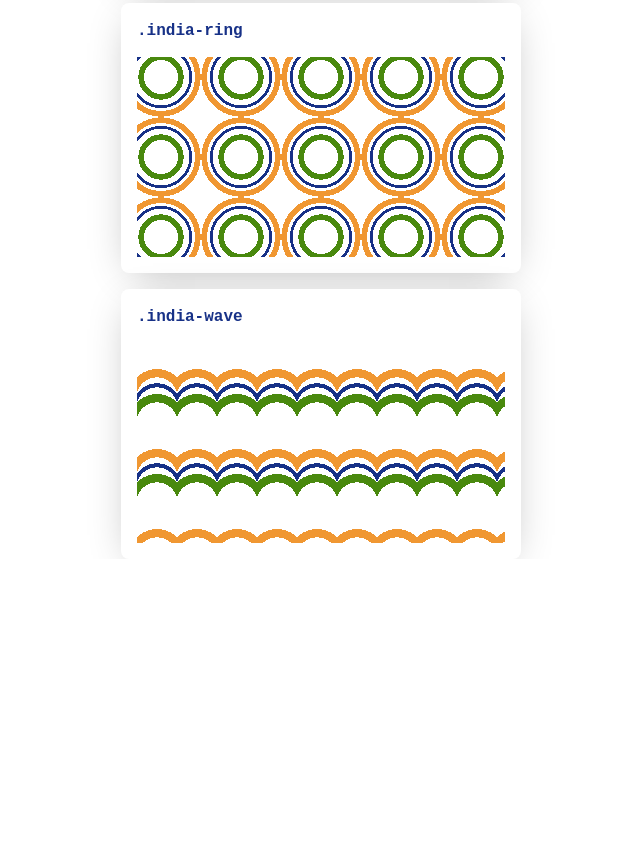
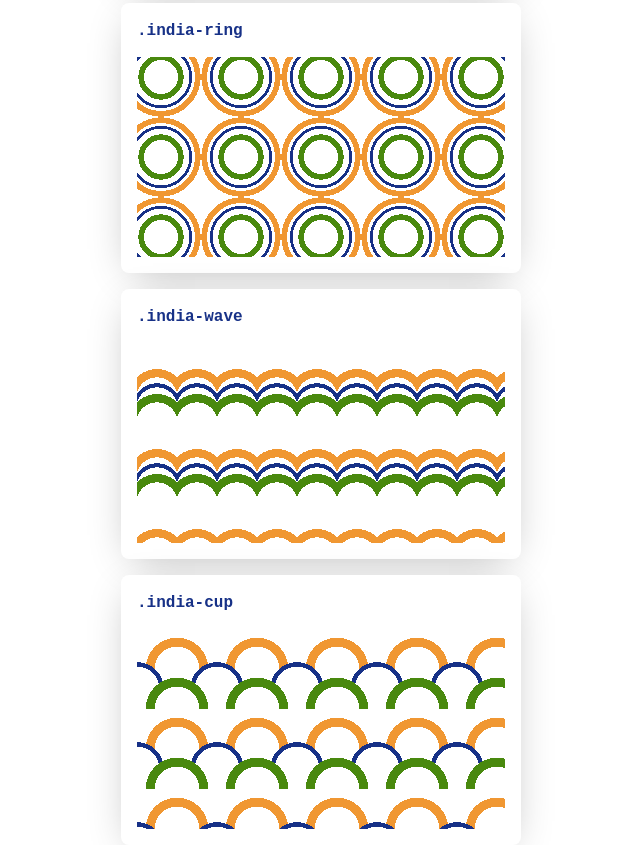
Before and after one commit to nishantpainter/made-in-india-css, a website: page index.html in a window 1280 px wide. Shown: the part 2259-3104 px from the top of the page, without its empty margins (319-959 px from the left). Before the commit the page ends 2818 px from the top, so only its background shows below. Drawn offline with nearby package versions, Linux system fonts and the light colour scheme.

Commit message:
Add cup pattern

```diff
--- a/css/made-in-india.css
+++ b/css/made-in-india.css
@@ -152,3 +152,30 @@
       40px 65px;
   background-size: 40px 80px;
 }
+
+.india-cup {
+  background: radial-gradient(
+      circle at 50% 100%,
+      transparent 25%,
+      var(--green) 25% 35%,
+      transparent 35%,
+      transparent
+    ),
+    radial-gradient(
+        circle at 50% 100%,
+        transparent 25%,
+        var(--blue) 25% 30%,
+        transparent 30%,
+        transparent
+      )
+      40px 60px,
+    radial-gradient(
+        circle at 50% 100%,
+        transparent 25%,
+        var(--orange) 25% 35%,
+        transparent 35%,
+        transparent
+      )
+      0px 40px;
+  background-size: 80px 80px;
+}
--- a/index.html
+++ b/index.html
@@ -52,6 +52,10 @@
           <code>.india-wave</code>
           <div class="pattern-container india-wave"></div>
         </div>
+        <div class="card rounded">
+          <code>.india-cup</code>
+          <div class="pattern-container india-cup"></div>
+        </div>
       </div>
     </section>
   </body>
```
